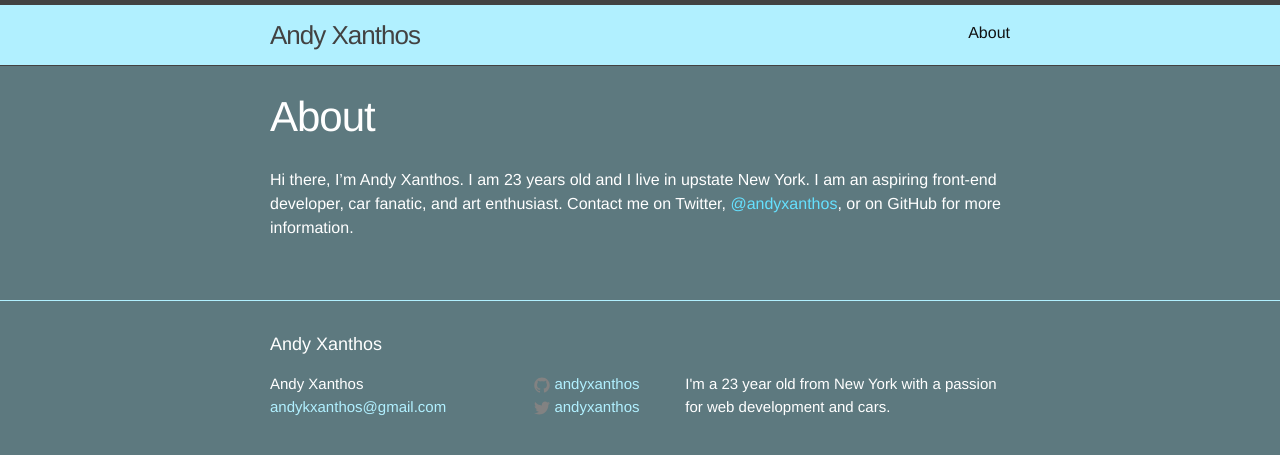
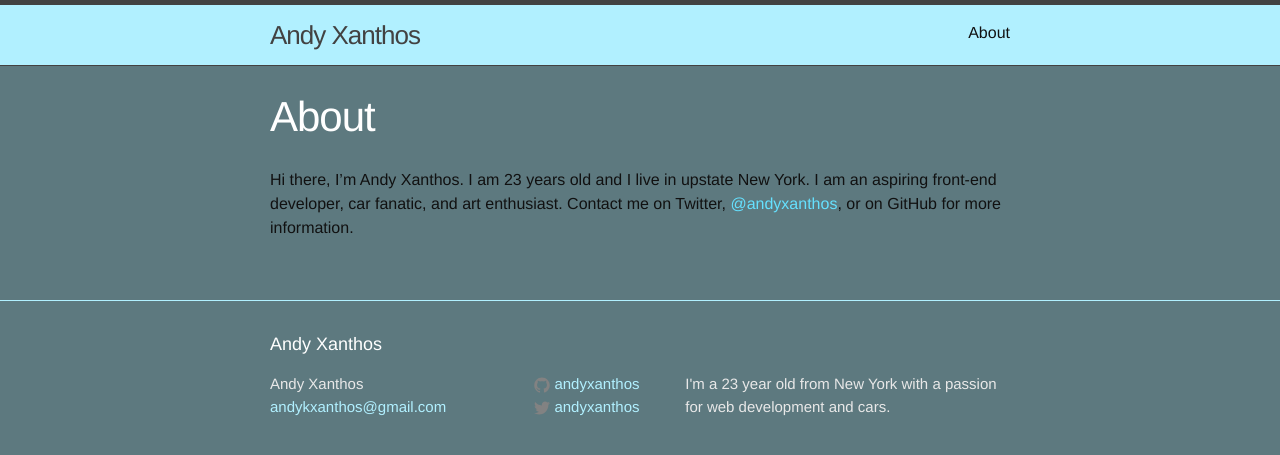
Before and after one commit to mvaneijgen/andyxanthos.github.io, a Jekyll site: the page built from about.md, in a window 1280 px wide. Shown: the top 455 px of the page. Built offline with Jekyll 4.4.1, drawn with Linux system fonts in a browser that asks for light colours.

Commit message:
text color adjustment

```diff
--- a/_sass/_base.scss
+++ b/_sass/_base.scss
@@ -4,7 +4,6 @@
 body, h1, h2, h3, h4, h5, h6,
 p, blockquote, pre, hr,
 dl, dd, ol, ul, figure {
-  color: white;
     margin: 0;
     padding: 0;
 }
@@ -83,6 +82,7 @@ li {
  * Headings
  */
 h1, h2, h3, h4, h5, h6 {
+    color: #FFF;
     font-weight: $base-font-weight;
 }
 
```
